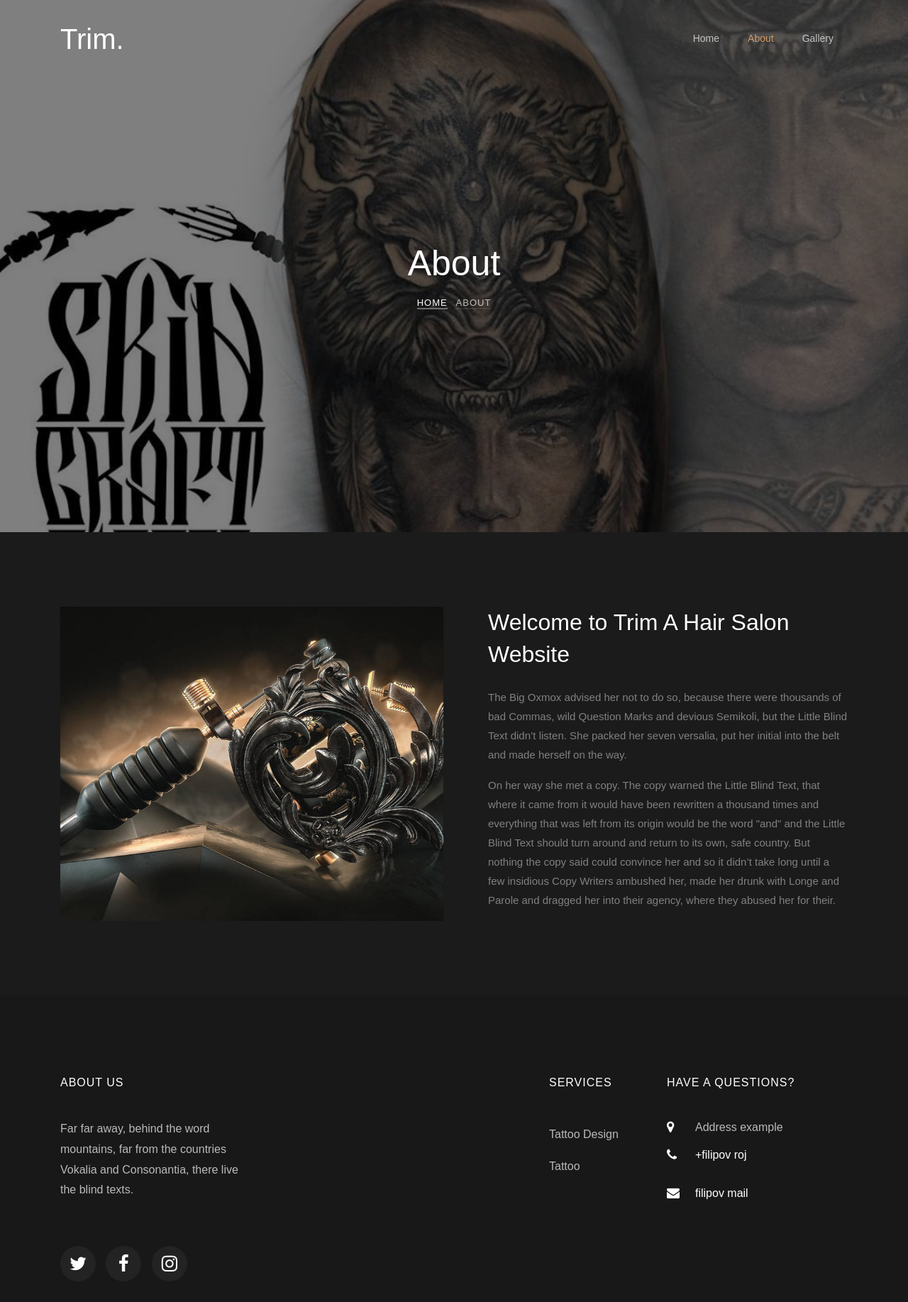
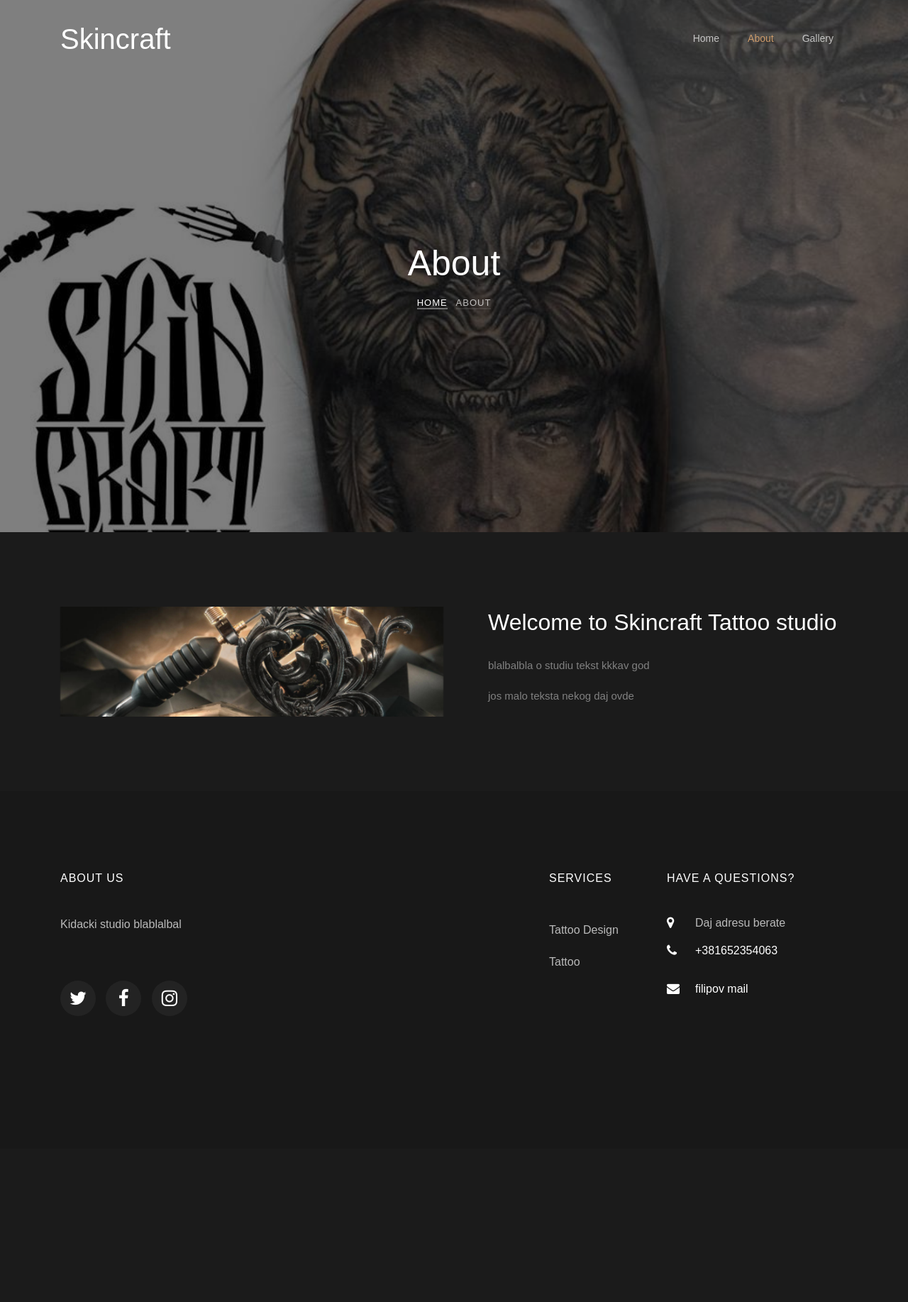
Before and after one commit to Shaddar91/Skincraft, a plain HTML site: page about.html in a window 1280 px wide. Shown: the whole page at 71% size. After the commit the page ends 1619 px from the top, so only its background shows below. Drawn offline with nearby package versions, Linux system fonts and the light colour scheme; some packages are replaced by stand-ins of ours; files whose address does not match are found by name.

Commit message:
inital commit

```diff
--- a/about.html
+++ b/about.html
@@ -1,7 +1,7 @@
 	<!DOCTYPE html>
 	<html lang="en">
 	  <head>
-	    <title>Trim - Free Bootstrap 4 Template by Colorlib</title>
+	    <title>Skincraft</title>
 	    <meta charset="utf-8">
 	    <meta name="viewport" content="width=device-width, initial-scale=1, shrink-to-fit=no">
 
@@ -28,7 +28,7 @@
 
 	  	<nav class="navbar navbar-expand-lg navbar-dark ftco_navbar bg-dark ftco-navbar-light" id="ftco-navbar">
 		    <div class="container">
-		      <a class="navbar-brand" href="index.html">Trim.</a>
+		      <a class="navbar-brand" href="index.html">Skincraft</a>
 		      <button class="navbar-toggler" type="button" data-toggle="collapse" data-target="#ftco-nav" aria-controls="ftco-nav" aria-expanded="false" aria-label="Toggle navigation">
 		        <span class="oi oi-menu"></span> Menu
 		      </button>
@@ -63,9 +63,9 @@
 	    				<div class="img img-about align-self-stretch" style="background-image: url(images/bg_3.jpg); width: 100%;"></div>
 	    			</div>
 	    			<div class="col-md-6 pl-md-5 ftco-animate">
-	    				<h2 class="mb-4">Welcome to Trim A Hair Salon Website</h2>
-	    				<p>The Big Oxmox advised her not to do so, because there were thousands of bad Commas, wild Question Marks and devious Semikoli, but the Little Blind Text didn’t listen. She packed her seven versalia, put her initial into the belt and made herself on the way.</p>
-	    				<p>On her way she met a copy. The copy warned the Little Blind Text, that where it came from it would have been rewritten a thousand times and everything that was left from its origin would be the word "and" and the Little Blind Text should turn around and return to its own, safe country. But nothing the copy said could convince her and so it didn’t take long until a few insidious Copy Writers ambushed her, made her drunk with Longe and Parole and dragged her into their agency, where they abused her for their.</p>
+	    				<h2 class="mb-4">Welcome to Skincraft Tattoo studio</h2>
+	    				<p>blalbalbla o studiu tekst kkkav god</p>
+	    				<p>jos malo teksta nekog daj ovde</p>
 	    			</div>
 	    		</div>
 	    	</div>
@@ -78,11 +78,11 @@
 	          <div class="col-md-3">
 	            <div class="ftco-footer-widget mb-4">
 	              <h2 class="ftco-heading-2">About Us</h2>
-	              <p>Far far away, behind the word mountains, far from the countries Vokalia and Consonantia, there live the blind texts.</p>
+	              <p>Kidacki  studio blablalbal</p>
 	              <ul class="ftco-footer-social list-unstyled float-md-left float-lft mt-5">
 	                <li class="ftco-animate"><a href="#"><span class="icon-twitter"></span></a></li>
-	                <li class="ftco-animate"><a href="#"><span class="icon-facebook"></span></a></li>
-	                <li class="ftco-animate"><a href="#"><span class="icon-instagram"></span></a></li>
+	                <li class="ftco-animate"><a href="https://www.facebook.com/eipoOnS?lst=1210153410%3A1329018110%3A1541357259"><span class="icon-facebook"></span></a></li>
+	                <li class="ftco-animate"><a href="https://www.instagram.com/skin.craft/"><span class="icon-instagram"></span></a></li>
 	              </ul>
 	            </div>
 	          </div>
@@ -125,8 +125,8 @@
 	            	<h2 class="ftco-heading-2">Have a Questions?</h2>
 	            	<div class="block-23 mb-3">
 		              <ul>
-		                <li><span class="icon icon-map-marker"></span><span class="text">Address example</span></li>
-		                <li><a href="#"><span class="icon icon-phone"></span><span class="text">+filipov roj</span></a></li>
+		                <li><span class="icon icon-map-marker"></span><span class="text">Daj adresu berate</span></li>
+		                <li><a href="#"><span class="icon icon-phone"></span><span class="text">+381652354063</span></a></li>
 		                <li><a href="#"><span class="icon icon-envelope"></span><span class="text">filipov mail</span></a></li>
 		              </ul>
 		            </div>
```
Also changed, not shown: gallery.html (+6 -6 lines), index.html (+7 -7 lines).
